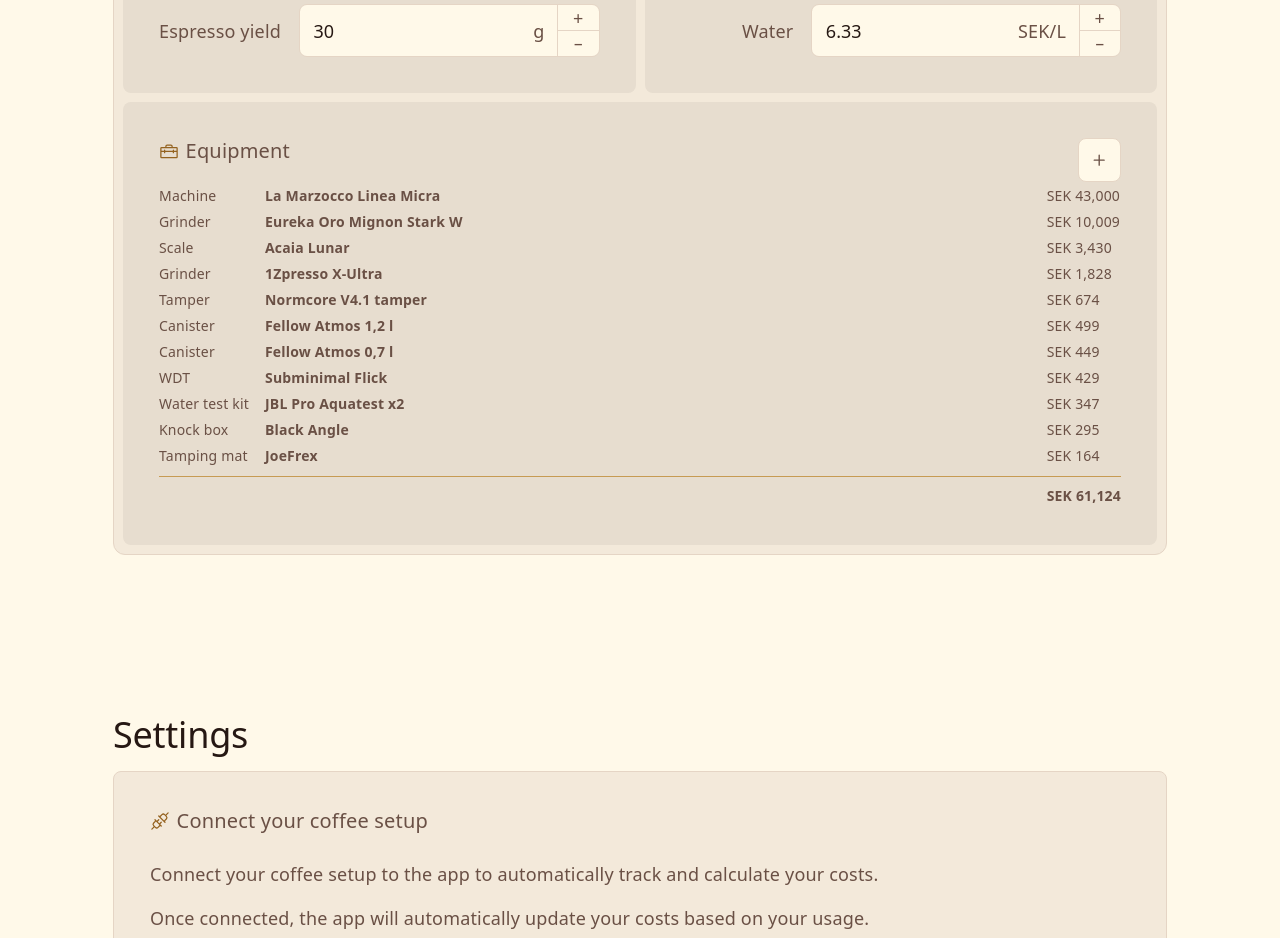
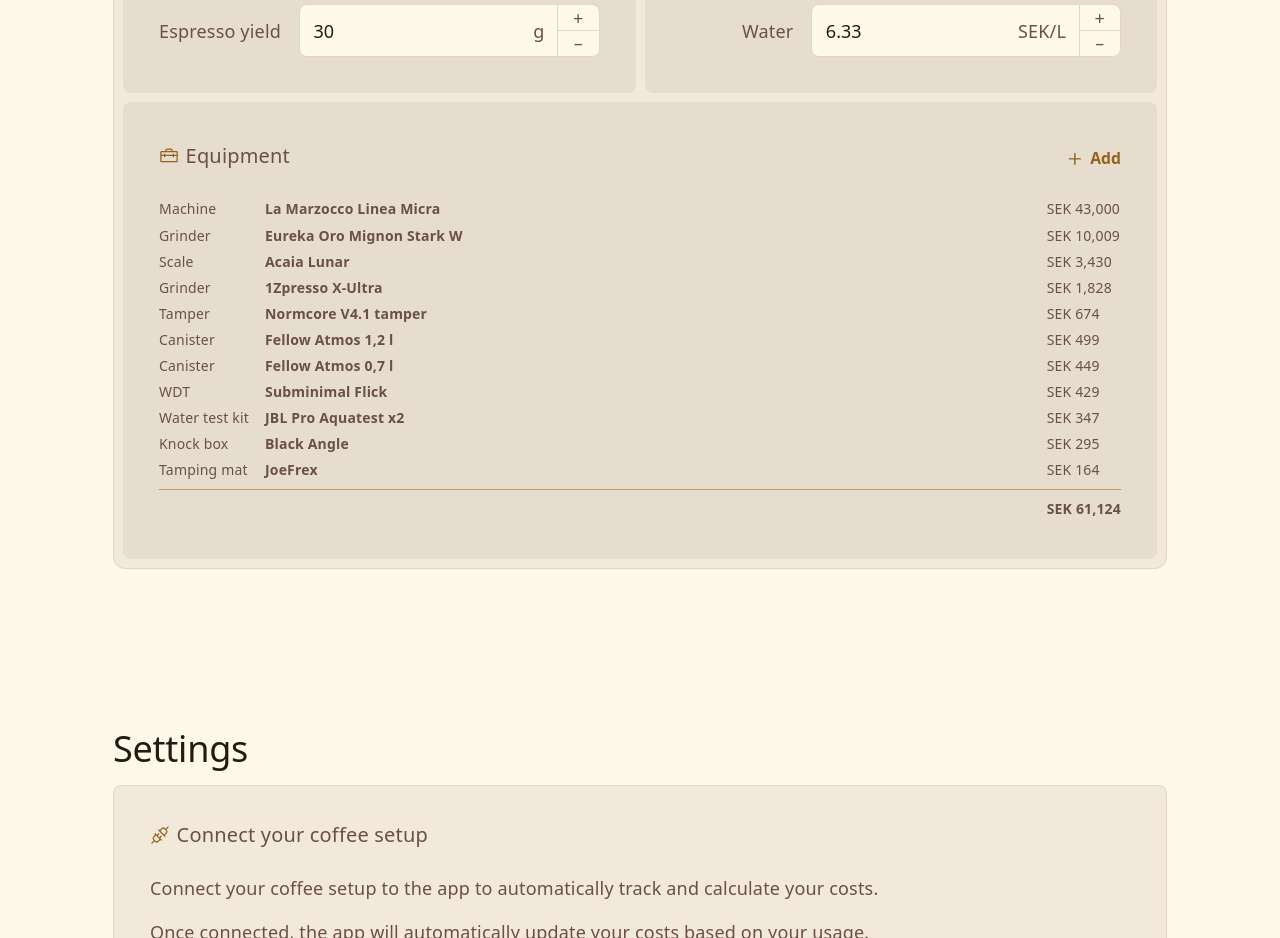
Before and after one commit to niloscar/brew-even, a React (Vite) app in the folder frontend/: page / in a window 1280 px wide. Shown: the part 1260-2198 px from the top of the page. Built offline with nearby package versions, Linux system fonts and the light colour scheme.

Commit message:
style(setup): refine add equipment button layout

```diff
--- a/frontend/src/components/setup/SetupSection.module.css
+++ b/frontend/src/components/setup/SetupSection.module.css
@@ -1,11 +1,37 @@
+
+.equipmentHeader {
+  display: flex;
+  align-items: baseline;
+  justify-content: space-between;
+  gap: 1rem;
+  margin-bottom: 1rem;
+}
+
+.equipmentHeader h3 {
+  margin: 0;
+}
+
 .addEquipmentButton {
-  position: absolute;
-  top: 2rem;
-  right: 2rem;
-  display: flex;
-  justify-content: center;
+  display: inline-flex;
   align-items: center;
-  padding: .75rem;
-  font-size: .8rem;
+  gap: .4rem;
+  padding: .5rem 0;
+  border: none;
+  background: transparent;
+  color: var(--accent);
+  font-size: .875rem;
+  font-weight: 600;
   cursor: pointer;
+
+  &:hover {
+    text-decoration: underline;
+  }
+
+  &:focus-visible {
+    outline: 1px solid var(--accent);
+    outline-offset: 2px;
+    border-radius: 2px;
+    background: transparent;
+    color: var(--accent);
+  }
 }
--- a/frontend/src/components/setup/SetupSection.tsx
+++ b/frontend/src/components/setup/SetupSection.tsx
@@ -45,17 +45,23 @@ export default function SetupSection({ locale, currency }: SetupSectionProps) {
         </section>
 
         <section className="card span2">
+          <div className={styles.equipmentHeader}>
+            <h3>
+              <ToolboxIcon />
+              <span>{t('setup.equipment')}</span>
+            </h3>
+
             <button
+              type="button"
               aria-label={t('setup.addEquipment')}
               className={styles.addEquipmentButton}
               onClick={() => alert(t('setup.addEquipment'))}
             >
               <PlusIcon weight="bold" />
+              <span>{t('common.add')}</span>
             </button>
-          <h3>
-            <ToolboxIcon />
-            <span>{t('setup.equipment')}</span>
-          </h3>
+          </div>
+
           <EquipmentList locale={locale} currency={currency} />
         </section>
       </div>
--- a/frontend/src/locales/de.json
+++ b/frontend/src/locales/de.json
@@ -61,6 +61,11 @@
     "tagline": "Das habe ich dem Koffein zu verdanken."
   },
   "common": {
+    "add": "Hinzufügen",
+    "remove": "Entfernen",
+    "edit": "Bearbeiten",
+    "save": "Speichern",
+    "cancel": "Abbrechen",
     "increase": "Wert für „{{label}}“ erhöhen",
     "decrease": "Wert für „{{label}}“ verringern"
   }
--- a/frontend/src/locales/en.json
+++ b/frontend/src/locales/en.json
@@ -61,6 +61,11 @@
     "tagline": "Caffeine made me do it."
   },
   "common": {
+    "add": "Add",
+    "remove": "Remove",
+    "edit": "Edit",
+    "save": "Save",
+    "cancel": "Cancel",
     "increase": "Increase {{label}}",
     "decrease": "Decrease {{label}}"
   }
--- a/frontend/src/locales/fr.json
+++ b/frontend/src/locales/fr.json
@@ -61,6 +61,11 @@
     "tagline": "Tout ça, c’est grâce à la caféine."
   },
   "common": {
+    "add": "Ajouter",
+    "remove": "Supprimer",
+    "edit": "Modifier",
+    "save": "Sauvegarder",
+    "cancel": "Annuler",
     "increase": "Augmenter la valeur du champ « {{label}} »",
     "decrease": "Diminuer la valeur du champ « {{label}} »"
   }
--- a/frontend/src/locales/sv.json
+++ b/frontend/src/locales/sv.json
@@ -61,6 +61,11 @@
     "tagline": "Det här är koffeinets verk."
   },
   "common": {
+    "add": "Lägg till",
+    "remove": "Ta bort",
+    "edit": "Redigera",
+    "save": "Spara",
+    "cancel": "Avbryt",
     "increase": "Öka {{label}}",
     "decrease": "Minska {{label}}"
   }
```
Lines whose indentation alone changed are shown as unchanged.
